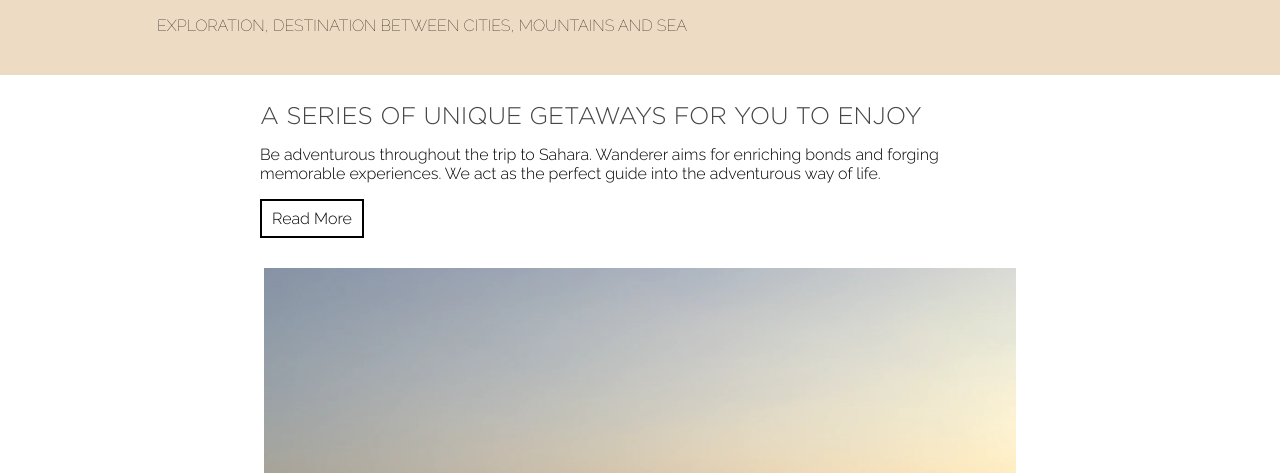
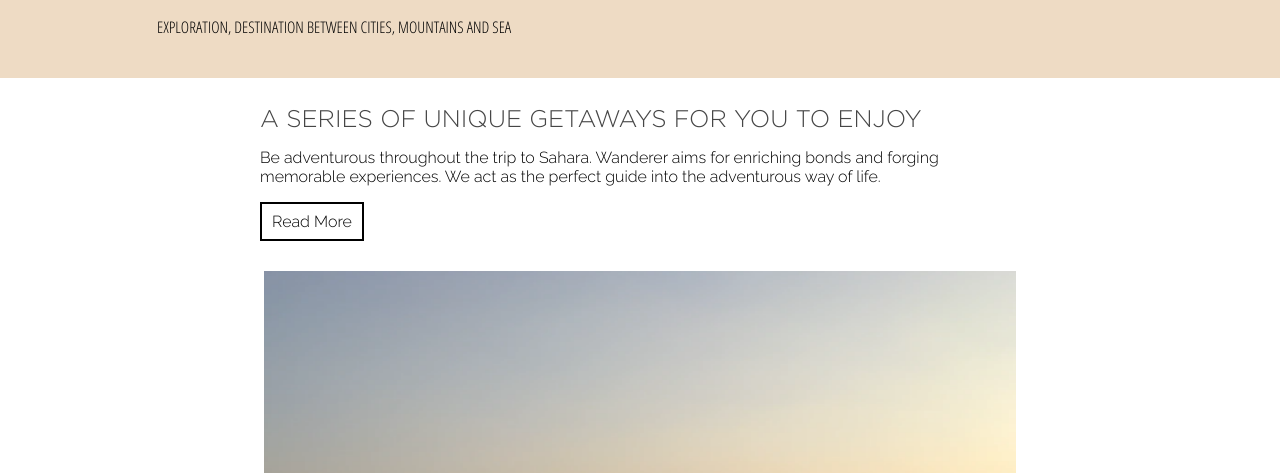
Before and after one commit to thisismaw/wanderer, a plain HTML site: page index.html in a window 1280 px wide. Shown: the part 627-1100 px from the top of the page. Drawn offline with Linux system fonts and the light colour scheme.

Commit message:
change font

```diff
--- a/index.html
+++ b/index.html
@@ -7,6 +7,7 @@
     <link rel="stylesheet" href="fonts.css">
     <link rel="stylesheet" href="style.css">
     <link rel="preconnect" href="https://fonts.gstatic.com">
+    <link href="https://fonts.googleapis.com/css2?family=Open+Sans+Condensed:wght@300&display=swap" rel="stylesheet">
 <link href="https://fonts.googleapis.com/css2?family=Raleway:wght@100;300;400&display=swap" rel="stylesheet">
     <title>Document</title>
 </head>
--- a/style.scss
+++ b/style.scss
@@ -140,8 +140,7 @@ box-shadow: none;
 
     .head-p {
         padding: 20px 17px;
-        font-family: 'Raleway', sans-serif;
-        font-weight:200;
+        font-family: 'Open Sans Condensed', sans-serif;
         font-size: 16px;
     }
 
```
Also changed, not shown: style.css, 1 other file.
